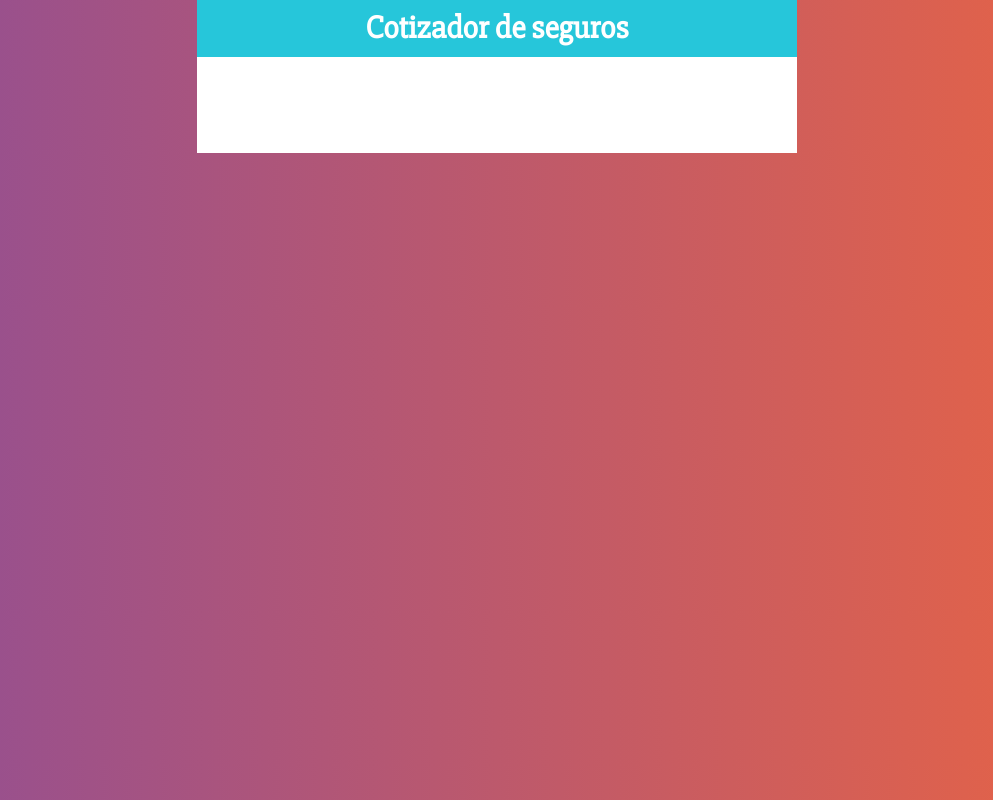
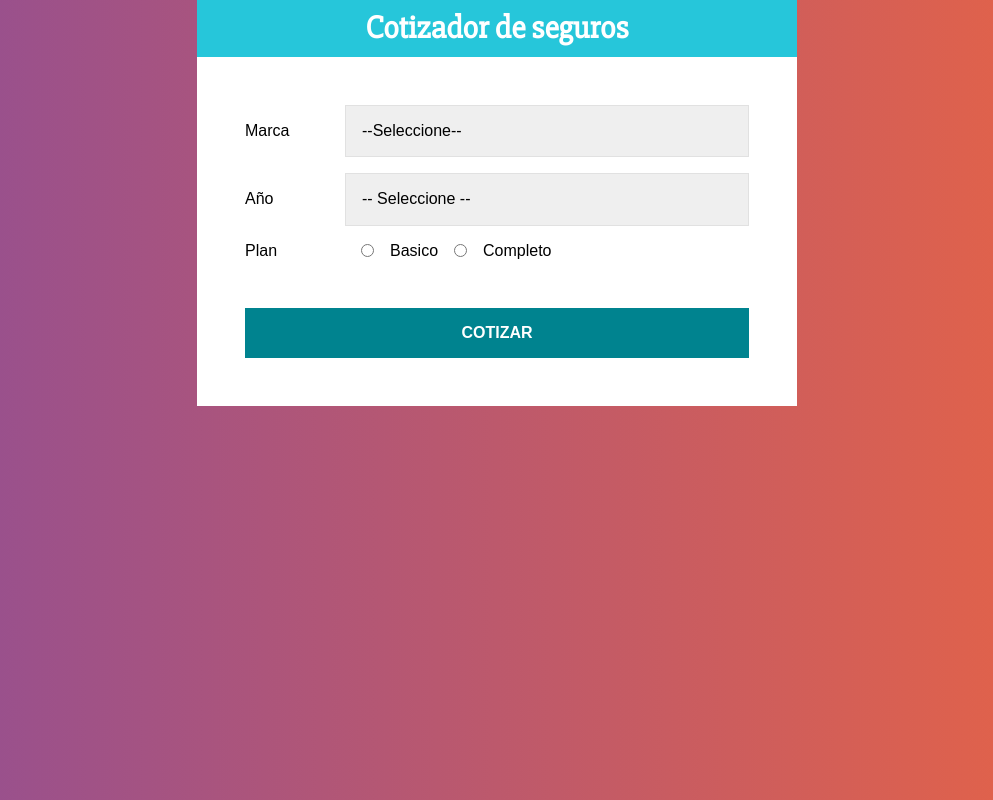
Before and after one commit to patricioprp/Cotizador-15-Apps, a React (Create React App) app: page / in a window 1280 px wide. Shown: the whole page, without its empty margins (143-1136 px from the left). Built offline with nearby package versions, Linux system fonts and the light colour scheme.

Commit message:
se termina el formulario

```diff
--- a/src/App.js
+++ b/src/App.js
@@ -1,6 +1,7 @@
 import React from "react";
 import Header from "./components/Header";
 import styled from "@emotion/styled";
+import Formulario from "./components/Formulario"
 
 const Contenedor = styled.div`
   max-width: 600px;
@@ -17,7 +18,7 @@
     <Contenedor>
       <Header titulo="Cotizador de seguros" />
       <ContenedorFormulario>
-
+        <Formulario />
       </ContenedorFormulario>
     </Contenedor>
   );
--- /dev/null
+++ b/src/components/Formulario.js
@@ -0,0 +1,91 @@
+import React from 'react';
+import styled from '@emotion/styled';
+
+const Campo = styled.div`
+display: flex;
+margin-bottom: 1rem;
+align-items: center;
+`;
+
+const Label = styled.label`
+flex: 0 0 100px;
+
+`;
+
+const Select = styled.select`
+display: block;
+width: 100%;
+padding: 1rem;
+border: 1px, solid #e1e1e1;
+-webkit-appearance: none;
+
+`;
+
+const InputRadio = styled.input`
+margin: 0 1rem;
+`;
+
+const Boton = styled.button`
+background-color: #00838f;
+font-size: 16px;
+width: 100%;
+padding: 1rem;
+color: #fff;
+text-transform: uppercase;
+font-weight: bold;
+border: none;
+transition: background-color .3s ease;
+margin-top: 2rem;
+
+&:hover{
+    background-color: #26C6DA;
+    cursor: pointer;
+}
+`;
+
+const Formulario = () => {
+    return (
+        <form>
+            <Campo>
+                <Label>Marca</Label>
+                <Select>
+                    <option value="">--Seleccione--</option>
+                    <option value="americano">Americano</option>
+                    <option value="europeo">Europeo</option>
+                    <option value="asiatico">Asiatico</option>
+                </Select>
+            </Campo>
+            <Campo>
+                <Label>Año</Label>
+                <Select>
+                <option value="">-- Seleccione --</option>
+                    <option value="2021">2021</option>
+                    <option value="2020">2020</option>
+                    <option value="2019">2019</option>
+                    <option value="2018">2018</option>
+                    <option value="2017">2017</option>
+                    <option value="2016">2016</option>
+                    <option value="2015">2015</option>
+                    <option value="2014">2014</option>
+                    <option value="2013">2013</option>
+                    <option value="2012">2012</option>
+                </Select>
+            </Campo>
+            <Campo>
+                <Label>Plan</Label>
+                <InputRadio
+                 type="radio"
+                 name="plan"
+                 value="basico"/> Basico
+
+                 <InputRadio
+                 type="radio"
+                 name="plan"
+                 value="completo"/> Completo
+            </Campo>
+            <Boton type="submit">Cotizar</Boton>
+        </form>
+     );
+}
+
+export default Formulario;
```
